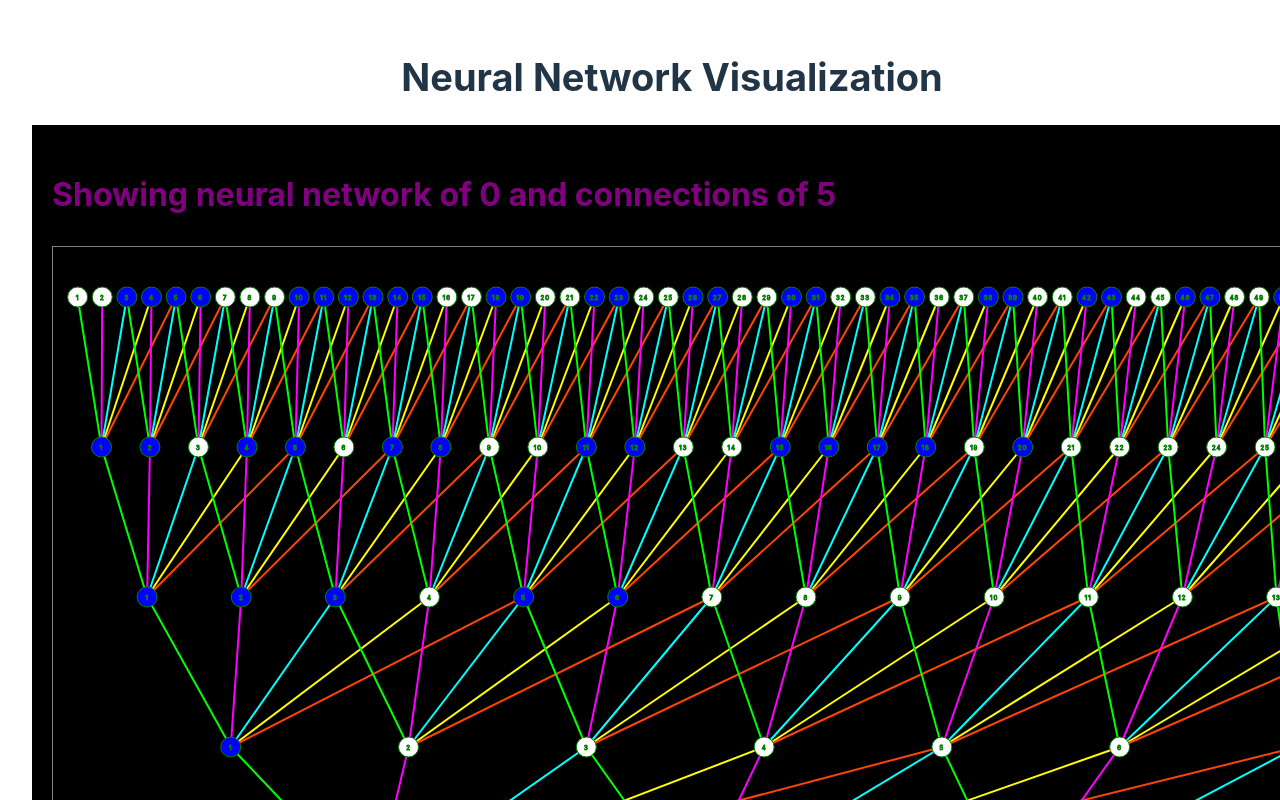
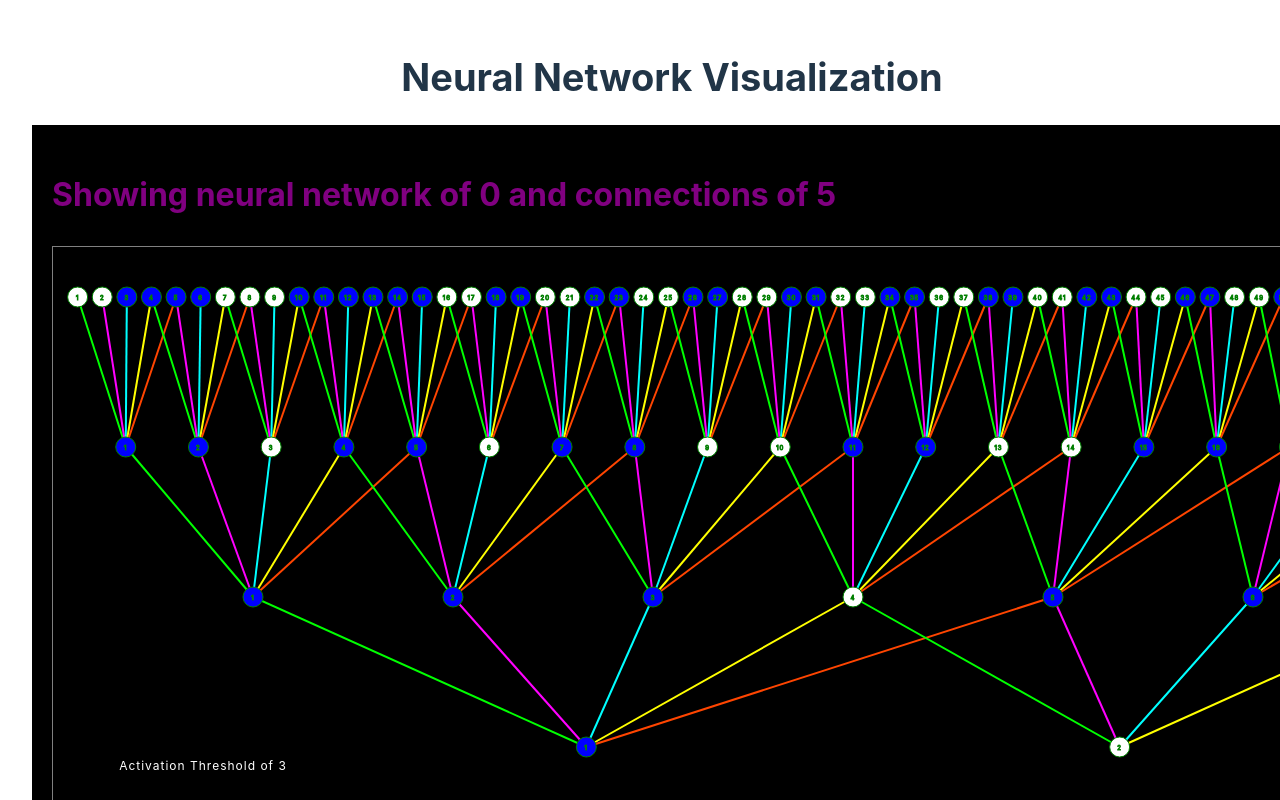
Before and after one commit to dhruvanwd/visual-neurons, a React (Vite) app: page / in a window 1280 px wide. Shown: the top 800 px of the page. Built offline with nearby package versions, Linux system fonts and the light colour scheme.

Commit message:
working neural network

```diff
--- a/src/utils.ts
+++ b/src/utils.ts
@@ -3,17 +3,13 @@ import { Layer } from "./types";
 export const getActivationThreshold = (connections: number) =>
   Math.ceil(connections / 2);
 
-export const getConnectionThreshold = (connections: number) =>
-  Math.floor(connections / 2);
-
 export function generateLayers(data: Layer, connections: number): Layer {
   const layers: Layer = [data.flat()];
   const activationThreshold = getActivationThreshold(connections);
-  const connectionThresold = getConnectionThreshold(connections);
 
   while (layers[layers.length - 1].length > connections) {
     const lastLayer = layers[layers.length - 1];
-    const layerSize = Math.floor(lastLayer.length / connectionThresold);
+    const layerSize = Math.floor(lastLayer.length / activationThreshold);
     const layer: number[] = new Array(layerSize).fill(0);
 
     console.log(layerSize);
@@ -38,10 +34,10 @@ export const genConnections = (layers: number[][], maxConnections: number) => {
     const currentLayer = layers[layerIndex];
     const prevLayer = layers[layerIndex - 1];
     const layerConnections: number[][] = [];
-    const connectionThresold = getConnectionThreshold(maxConnections);
+    const activationThreshold = getActivationThreshold(maxConnections);
 
     for (let nodeIndex = 0; nodeIndex < currentLayer.length; nodeIndex++) {
-      const startIndex = nodeIndex * connectionThresold;
+      const startIndex = nodeIndex * activationThreshold;
       const endIndex = Math.min(startIndex + maxConnections, prevLayer.length);
 
       const nodeConnections = Array.from(
```
